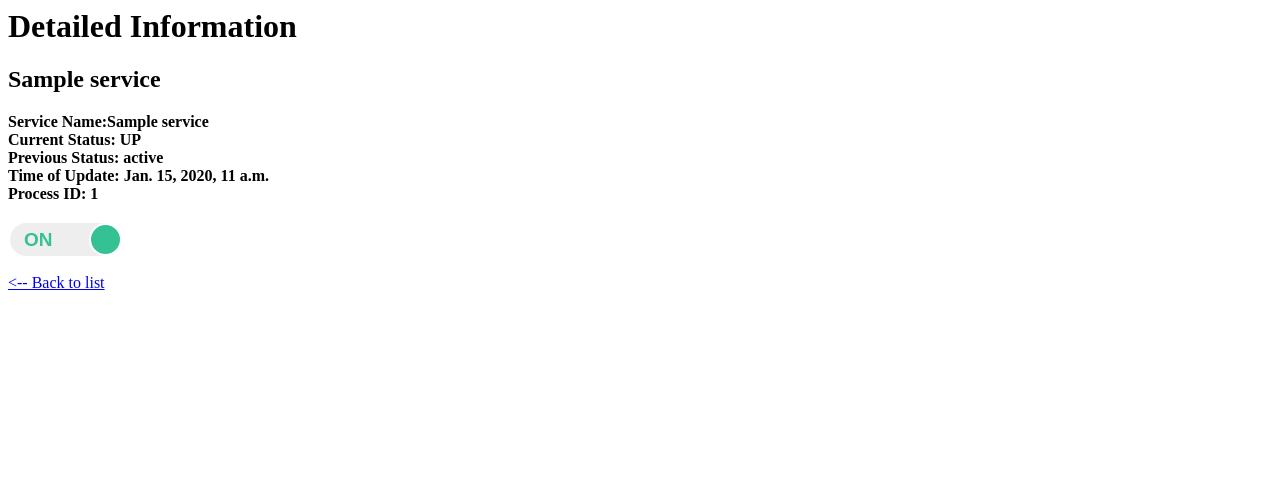
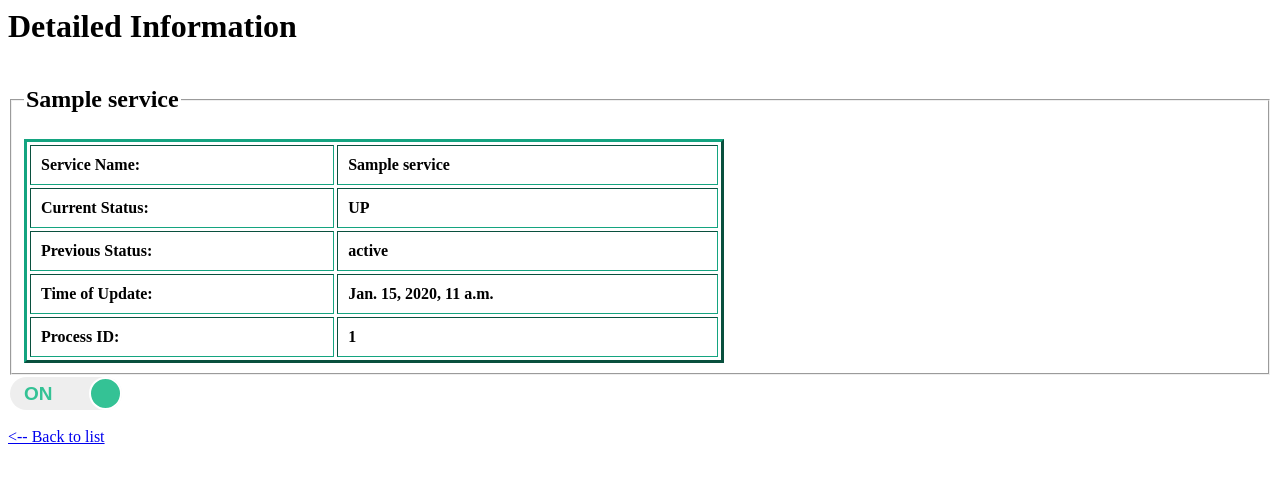
Before and after one commit to kamalteja/PICloud, a Django app: a page that uses templates/detail.html in a window 1280 px wide. Shown: the top 483 px of the page. Run offline with Django 3.2, Linux system fonts and the light colour scheme; tables that the repository leaves empty hold one stand-in row (values such as "Sample post").

Commit message:
styled detail.html with table

```diff
--- a/static/css/style.css
+++ b/static/css/style.css
@@ -51,7 +51,8 @@
 
 .loader {
     background-color: #ffffff;
-    position: absolute;
+    background-size: cover;
+    position: fixed;
     z-index: 1;
     width: 100%;
     height: 100%;
--- a/templates/detail.html
+++ b/templates/detail.html
@@ -9,14 +9,27 @@
 </head>
 <body>
 <h1>{{header}}</h1>
-<h2>{{Service_title}}</h2>
+<fieldset>
+<legend><h2>{{Service_title}}</h2></legend>
+	<table cellpadding="10" cellspacing="3" border=3 width="700" align="left" style="border-color:14A480;">
+	<tr>
+		<td><b>Service Name:</b></td><td><b>{{App.service_name}}</b></td>
+	</tr>
+	<tr>
+		<td><b>Current Status:</b></td><td><b>{{App.current_status}}</b></td>
+	</tr>
+	<tr>
+		<td><b>Previous Status:</b></td><td><b>{{App.prev_status}}</b></td>
+	</tr>
+	<tr>
+		<td><b>Time of Update:</b></td><td><b>{{App.last_updated_time}}</b></td>
+	</tr>
+	<tr>
+		<td><b>Process ID:</b></td><td><b>{{App.pid}}</b></td>
+	</tr>
 
-<b>Service Name:</b><b>{{App.service_name}}<br></b>
-<b>Current Status: </b><b>{{App.current_status}}<br></b>
-<b>Previous Status: </b><b>{{App.prev_status}}<br></b>
-<b>Time of Update: </b><b>{{App.last_updated_time}}<br></b>
-<b>Process ID: </b><b>{{App.pid}}<br><br></b>
-
+	</table>
+</fieldset>
  <!-- Switch ON/OFF -->
 <form id="{{App.id}}" method="POST" action="/services/id={{App.id}}/"> {% csrf_token %}
 <div class="unloader" ><img src='{% static "images/gears.svg" %}'></div>
```
Also changed, not shown: services/views.py (+0 -8 lines), 2 other files.
